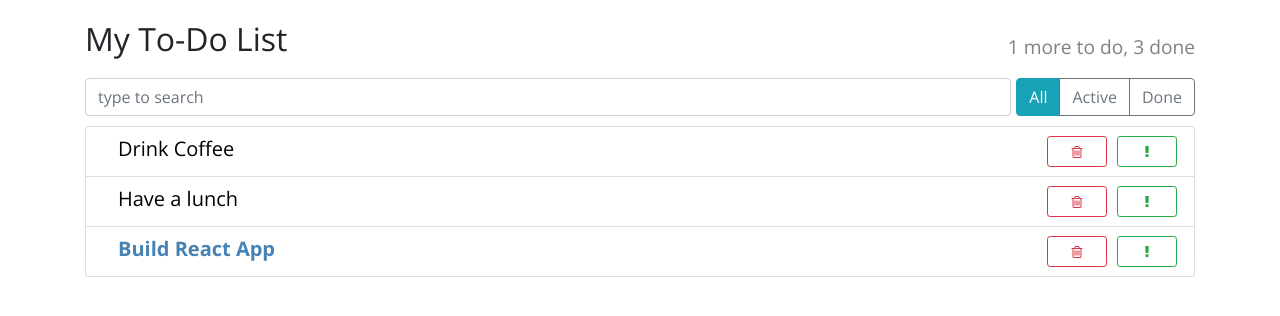
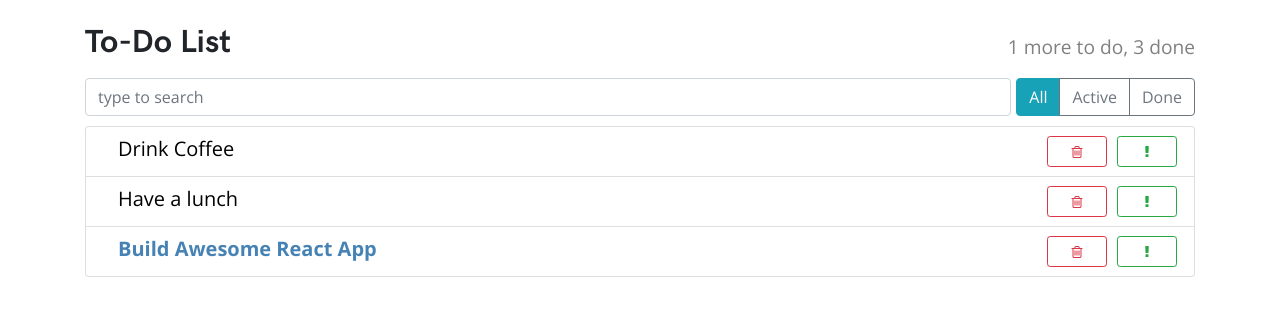
Before and after one commit to rejth/todo-react-app, a React (Create React App) app: page / in a window 1280 px wide. Shown: the top 316 px of the page. Built offline with nearby package versions, Linux system fonts and the light colour scheme.

Commit message:
fix styles

```diff
--- a/src/components/App/App.js
+++ b/src/components/App/App.js
@@ -9,7 +9,7 @@ const App = () => {
   const todoData = [
     { label: 'Drink Coffee', important: false, id: 1 },
     { label: 'Have a lunch', important: false, id: 2 },
-    { label: 'Build React App', important: true, id: 3 },
+    { label: 'Build Awesome React App', important: true, id: 3 },
   ];
   // * react-компонент - это функция, которая всегда возвращает (создает) html-шаблон
   return (
--- a/src/components/AppHeader/AppHeader.css
+++ b/src/components/AppHeader/AppHeader.css
@@ -5,6 +5,7 @@
 
 .app-header h1 {
   flex-grow: 1;
+  font-family: HK Grotesk Bold, sans-serif;
 }
 
 .app-header h2 {
--- a/src/components/AppHeader/AppHeader.js
+++ b/src/components/AppHeader/AppHeader.js
@@ -4,7 +4,7 @@ import './AppHeader.css';
 
 const AppHeader = ({ countTodo, countDone }) => (
   <div className="app-header d-flex">
-    <h1>My To-Do List</h1>
+    <h1>To-Do List</h1>
     <h2>{ countTodo } more to do, { countDone } done</h2>
   </div>
 );
```
